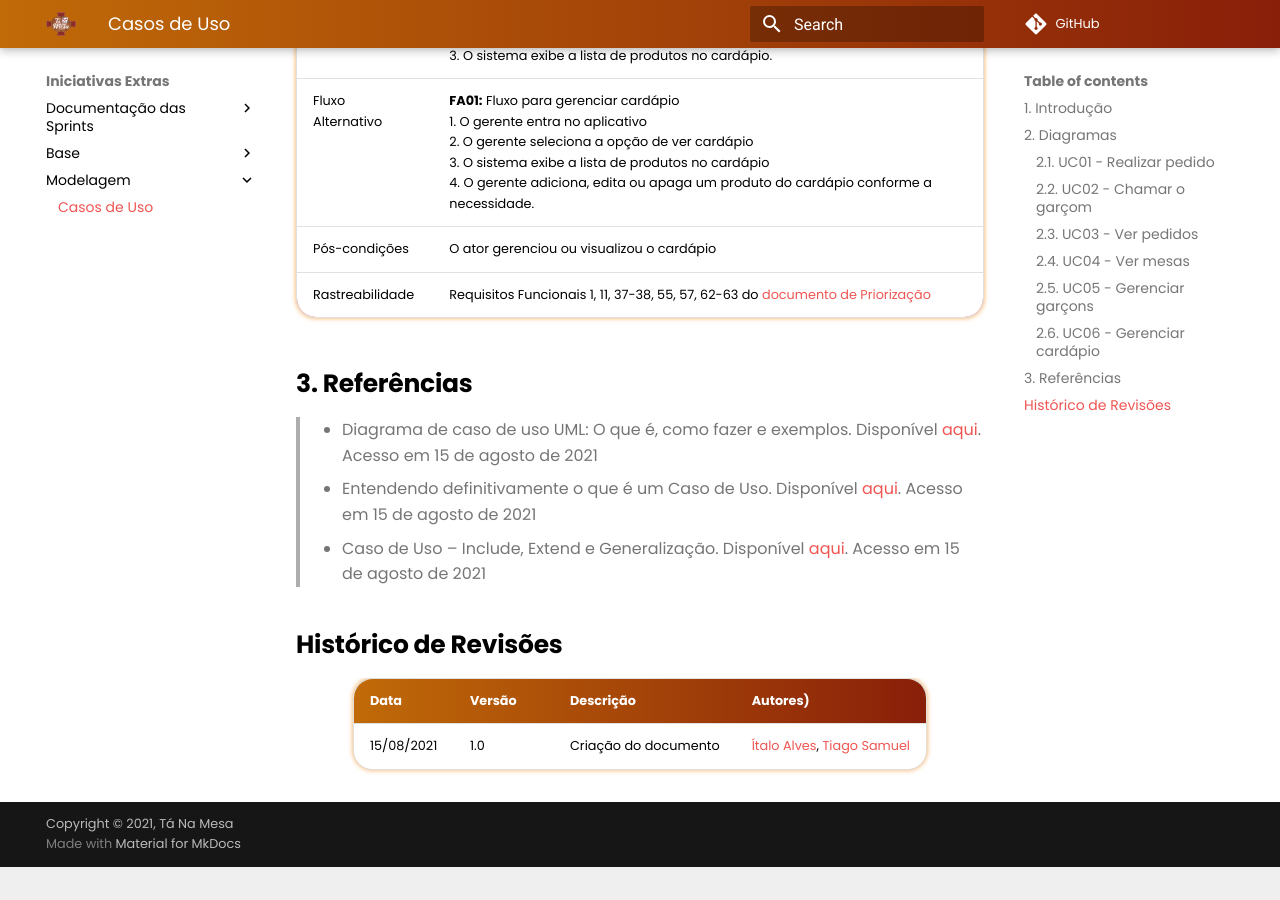
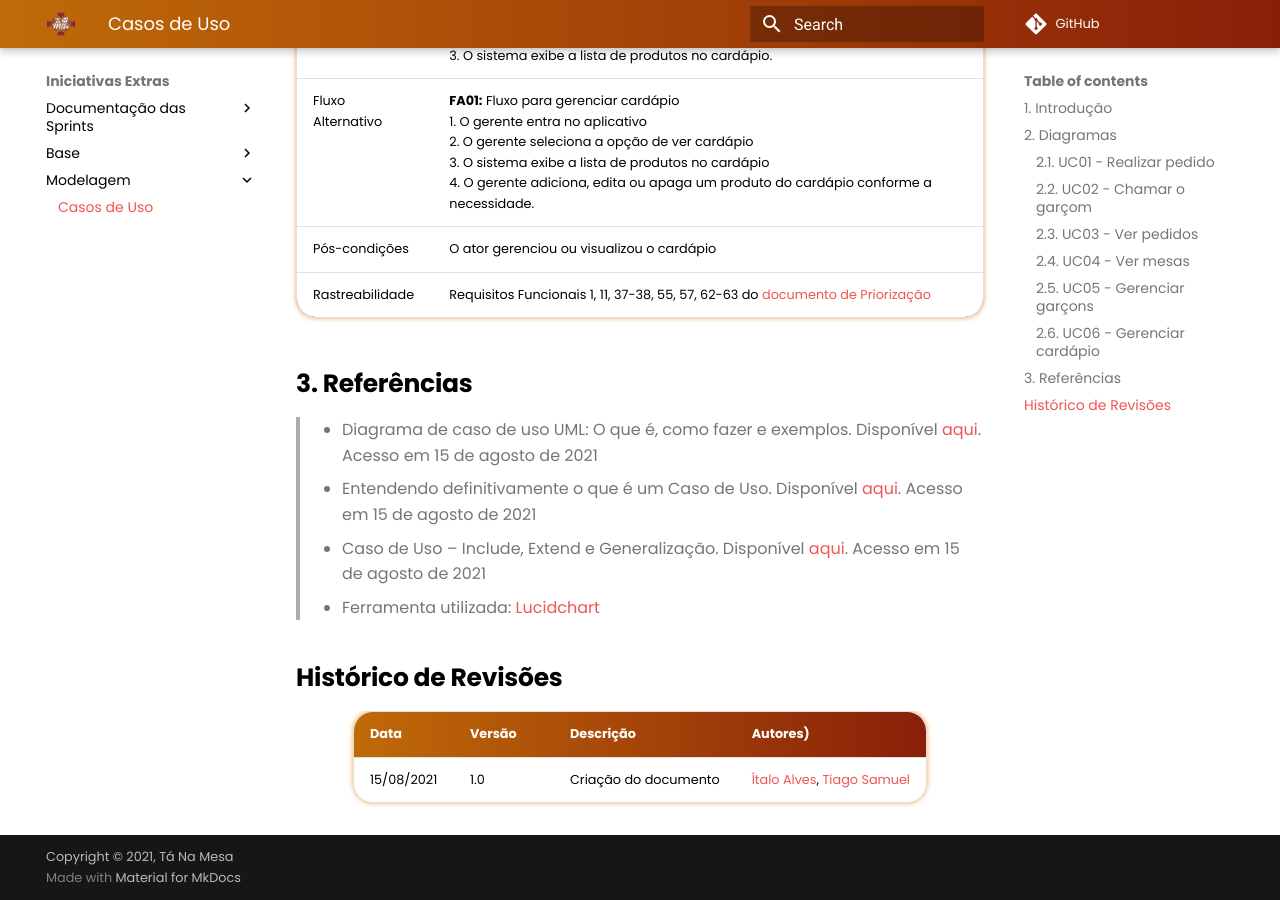
Before and after one commit to UnBArqDsw2021-1/2021.1_G02_TaNaMesa_docs, an MkDocs documentation site: the page built from docs/5-Extra/Modelagem/Casos-de-Uso.md, in a window 1280 px wide and 900 px high, scrolled down 7369 px. Built offline with MkDocs 1.6.1 and Material for MkDocs 9.7.7, drawn with Linux system fonts in a browser that asks for light colours; comment, search, counter and statistics services are not loaded; before the commit the page ends 8236 px from its top, so only the background shows below that.

Commit message:
Adiciona ferramenta utilizada no documento de casos de uso

```diff
--- a/docs/5-Extra/Modelagem/Casos-de-Uso.md
+++ b/docs/5-Extra/Modelagem/Casos-de-Uso.md
@@ -106,6 +106,7 @@
 > - Diagrama de caso de uso UML: O que é, como fazer e exemplos. Disponível [aqui](https://www.lucidchart.com/pages/pt/diagrama-de-caso-de-uso-uml). Acesso em 15 de agosto de 2021
 > - Entendendo definitivamente o que é um Caso de Uso. Disponível [aqui](https://www.ateomomento.com.br/o-que-e-caso-de-uso/). Acesso em 15 de agosto de 2021
 > - Caso de Uso – Include, Extend e Generalização. Disponível [aqui](https://www.ateomomento.com.br/caso-de-uso-include-extend-e-generalizacao/). Acesso em 15 de agosto de 2021
+> - Ferramenta utilizada: [Lucidchart](https://www.lucidchart.com/pages/pt)
 
 ## Histórico de Revisões
 
```
